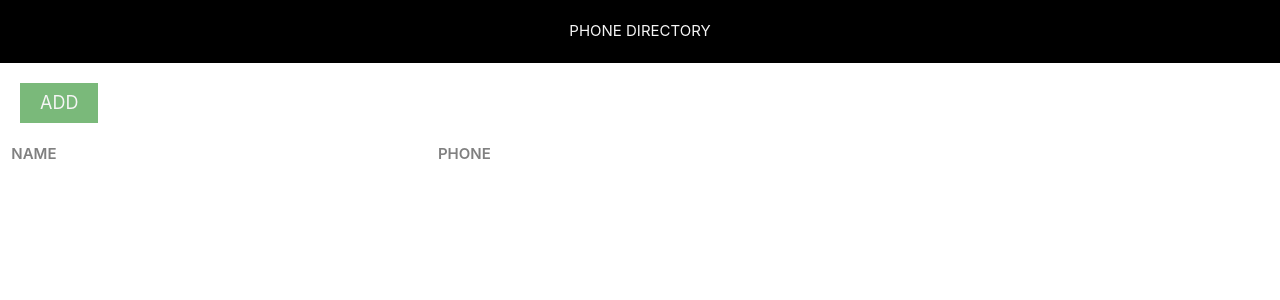
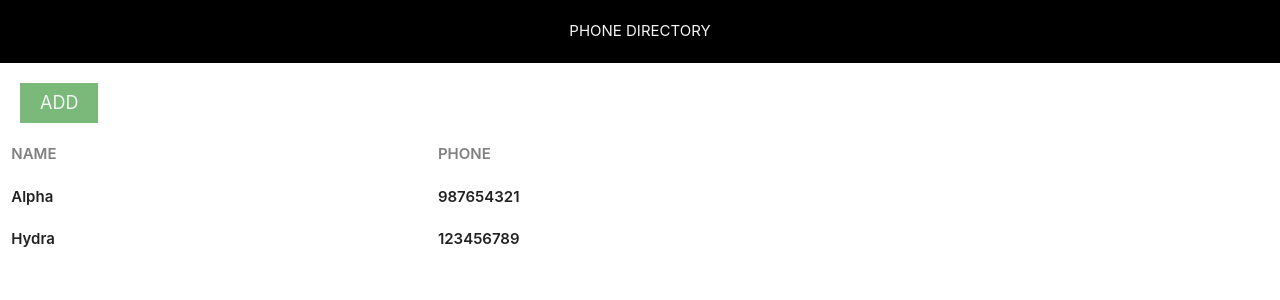
Before and after one commit to Kalyan-1707/phone-directory-app, a React (Create React App) app: page / in a window 1280 px wide. Shown: the top 300 px of the page. Built offline with nearby package versions, Linux system fonts and the light colour scheme.

Commit message:
Rendered Subscribers Dynamically

```diff
--- a/src/App.css
+++ b/src/App.css
@@ -16,8 +16,17 @@
 
 }
 
+.sub-data{
+
+    text-transform: capitalize;
+    text-align: center;
+    font-weight: 600;
+    font-size: 1rem;
+}
+
 .heading{
 
+    text-align: center;
     text-transform: uppercase;
     font-weight: 600;
     color: gray;
--- a/src/App.js
+++ b/src/App.js
@@ -3,23 +3,71 @@ import './App.css'
 import Header from './Header'
 
 function App() {
+
+  let subs=[
+    {
+      id : 1,
+      name : 'Alpha',
+      contact : '987654321'
+    },
+    {
+      id : 2,
+      name : 'Hydra',
+      contact : '123456789'
+
+    }
+  ]
   return (
     <div>
       <Header />
       <button className="addbtn waves-effect">
         Add
       </button>
+
+
       <div className="row">
 
 
-    <div className='col m4 s6'>
-        <span className="heading">Name</span>
+        <div className='col m4 s6'>
+          <span className="heading">Name</span>
         </div>
 
         <div className='col m4 s6'>
-        <span className='heading'>Phone</span>
+          <span className='heading'>Phone</span>
         </div>
+
       </div>
+
+      {
+
+        subs.map( sub => {
+
+          return (
+
+            <div className="row" key={sub.id}>
+
+              <div className='col m4 s6'>
+          <span className="sub-data">{sub.name}</span>
+              </div>
+
+              <div className='col m4 s6'>
+          <span className='sub-data'>{sub.contact}</span>
+              </div>
+
+
+            </div>
+
+
+          )
+
+        } )
+
+
+      }
+
+
+
+
 
     </div>
   );
```
